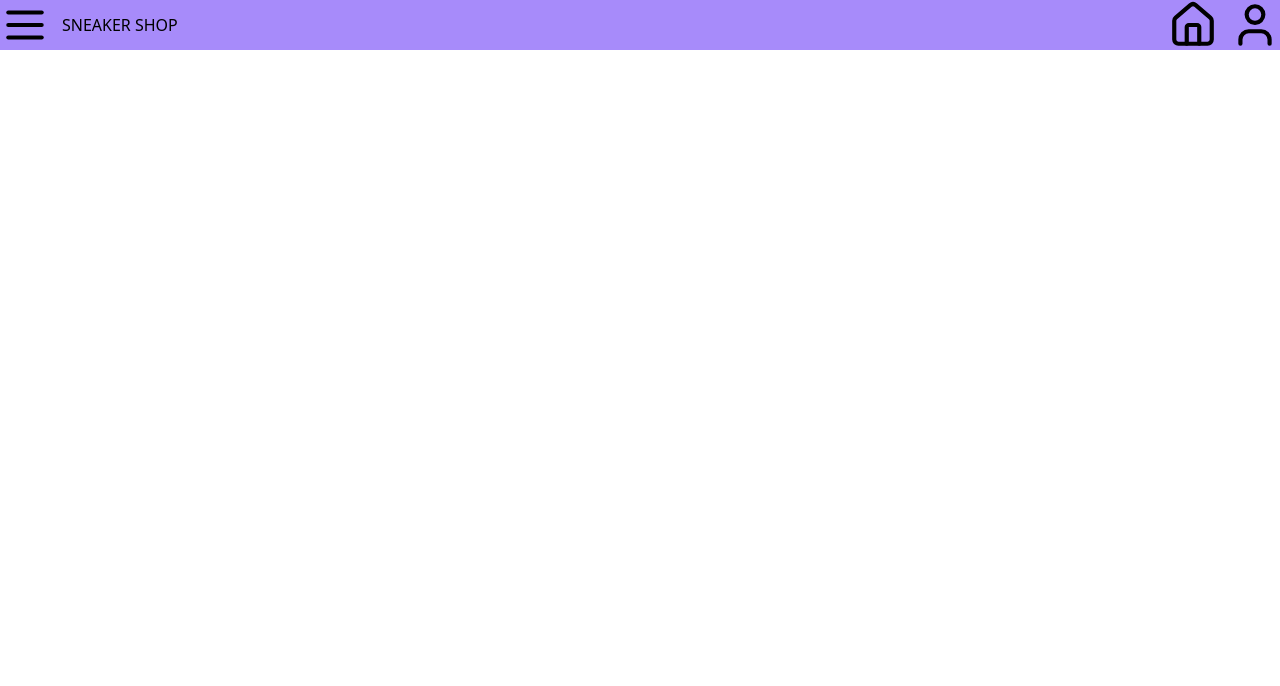
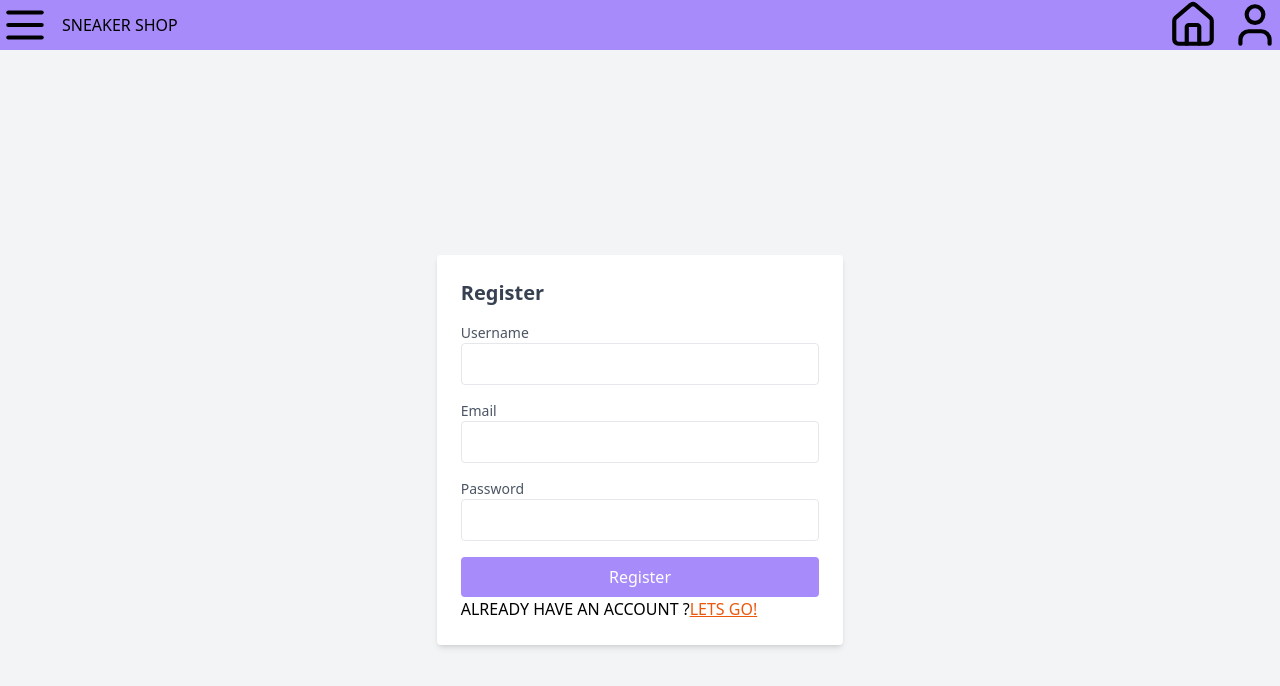
Before and after one commit to venuscyr/sneakr, a React (Vite) app in the folder frontendsneakers/: page /register in a window 1280 px wide. Shown: the top 686 px of the page. Built offline with nearby package versions, Linux system fonts and the light colour scheme.

Commit message:
mon rendu d'aujourd'hui

```diff
--- a/frontendsneakers/src/App.jsx
+++ b/frontendsneakers/src/App.jsx
@@ -1,16 +1,21 @@
+import './App.css';
+import { BrowserRouter as Router, Routes, Route } from 'react-router-dom';
+import NavBar from './components/Navbar';
+import Login from './components/Login';
+import Register from './components/Register';
+import HomePage from './components/HomePage';
 
-import './App.css'
-import NavBar from './components/Navbar'
 function App() {
-
-
   return (
-    <>
+    <Router>
       <NavBar />
-
-
-    </>
-  )
+      <Routes>
+        <Route path="/" element={<HomePage />} />
+        <Route path="/login" element={<Login />} />
+        <Route path="/register" element={<Register />} />
+      </Routes>
+    </Router>
+  );
 }
 
-export default App
+export default App;
--- /dev/null
+++ b/frontendsneakers/src/components/HomePage.jsx
@@ -0,0 +1,68 @@
+import { useState, useEffect } from "react";
+
+const HomePage = () => {
+  const [sneakers, setSneakers] = useState([]);
+  const [searchQuery, setSearchQuery] = useState("");
+  const [loading, setLoading] = useState(true);
+  const [error, setError] = useState("");
+
+  useEffect(() => {
+    const fetchSneakers = async () => {
+      try {
+        const response = await fetch("http://54.37.12.181:1337/api/sneakers");
+        const data = await response.json();
+        setSneakers(data.data); // Stocker les sneakers
+      } catch (err) {
+        setError("Erreur lors de la récupération des données");
+      } finally {
+        setLoading(false); // Arrêter le chargement
+      }
+    };
+
+    fetchSneakers();
+  }, []);
+
+  const filteredSneakers = sneakers.filter((sneaker) =>
+    sneaker.attributes.name.toLowerCase().includes(searchQuery.toLowerCase())
+  );
+
+  if (loading) return <p>Chargement...</p>;
+  if (error) return <p>{error}</p>;
+
+  return (
+    <div className="p-4">
+      <input
+        type="text"
+        placeholder="Rechercher une sneaker"
+        className="w-full p-2 mb-4 border border-gray-300 rounded"
+        value={searchQuery}
+        onChange={(e) => setSearchQuery(e.target.value)}
+      />
+
+      <div className="grid grid-cols-1 sm:grid-cols-2 md:grid-cols-3 gap-4">
+        {filteredSneakers.map((sneaker) => (
+          <div key={sneaker.id} className="p-4 border rounded shadow-md">
+            <img
+              src={sneaker.attributes.image.small} // Afficher l'image de taille "small"
+              alt={sneaker.attributes.name}
+              className="h-48 w-full object-contain mb-2"
+            />
+            <h2 className="text-lg font-bold">{sneaker.attributes.name}</h2>
+            <p className="text-gray-600">Brand: {sneaker.attributes.brand}</p>
+            <p className="text-gray-600">Price: ${sneaker.attributes.retailPrice}</p>
+            <a
+              href={sneaker.attributes.links.goat}
+              target="_blank"
+              rel="noopener noreferrer"
+              className="text-blue-500 underline"
+            >
+              View on Goat
+            </a>
+          </div>
+        ))}
+      </div>
+    </div>
+  );
+};
+
+export default HomePage;
--- a/frontendsneakers/src/components/Login.jsx
+++ b/frontendsneakers/src/components/Login.jsx
@@ -0,0 +1,94 @@
+import { useState } from "react";
+import { Link, useNavigate } from 'react-router-dom';
+
+
+const Login = () => {
+  const [email, setEmail] = useState(""); // Pour capturer l'email
+  const [password, setPassword] = useState(""); // Pour capturer le mot de passe
+  const [error, setError] = useState(""); // Pour afficher une erreur si besoin
+  const navigate = useNavigate();
+  const handleSubmit = async (e) => {
+    e.preventDefault(); // Empêche le rechargement de la page
+
+    try {
+      const response = await fetch("http://localhost:1337/api/auth/local", {
+        method: "POST",
+        headers: {
+          "Content-Type": "application/json",
+        },
+        body: JSON.stringify({
+          identifier: email,
+          password: password,
+        }),
+      });
+
+      if (!response.ok) {
+        const data = await response.json();
+        throw new Error(data.error.message || "Erreur inconnue");
+      }
+
+      const data = await response.json();
+      console.log("Login success:", data);
+
+      // Enregistre le token dans le localStorage pour une future utilisation
+      localStorage.setItem("token", data.jwt);
+
+      // Réinitialise les champs et supprime les erreurs
+      setEmail("");
+      setPassword("");
+      setError("");
+
+
+      navigate("/")
+    } catch (err) {
+      setError(err.message); // Affiche l'erreur si la connexion échoue
+    }
+  };
+
+  return (
+    <>
+    <div className="flex items-center justify-center h-screen bg-gray-100">
+      <div className="w-full max-w-sm p-6 bg-white rounded-lg shadow-md">
+        <h1 className="text-2xl font-bold mb-4 text-center">Connexion</h1>
+        {error && <p className="text-red-500 mb-4">{error}</p>}
+        <form onSubmit={handleSubmit}>
+          <div className="mb-4">
+            <label className="block text-sm font-medium text-gray-700">Email</label>
+            <input
+              type="email"
+              value={email}
+              onChange={(e) => setEmail(e.target.value)}
+              className="w-full px-4 py-2 border rounded-md focus:ring focus:ring-pink-300"
+              required
+            />
+          </div>
+          <div className="mb-4">
+            <label className="block text-sm font-medium text-gray-700">Mot de passe</label>
+            <input
+              type="password"
+              value={password}
+              onChange={(e) => setPassword(e.target.value)}
+              className="w-full px-4 py-2 border rounded-md focus:ring focus:ring-pink-300"
+              required
+            />
+          </div>
+          <button
+            type="submit"
+            className="w-full bg-violet-400 text-white py-2 rounded-md hover:bg-pink-300"
+          >
+
+            Se connecter
+          </button>
+           DONT HAVE AN ACCOUNT ?
+          <Link to="/register" className="text-yellow-900 underline"> ALLEZ Y! </Link>
+
+
+        </form>
+      </div>
+    </div>
+    </>
+
+  );
+};
+
+export default Login;
--- a/frontendsneakers/src/components/Navbar.jsx
+++ b/frontendsneakers/src/components/Navbar.jsx
@@ -1,31 +1,29 @@
 import { Menu } from 'lucide-react';
 import { House } from 'lucide-react';
 import { User } from 'lucide-react';
+import { Link } from 'react-router-dom';
 
 const Biensur = () => {
 
     return (
+        <div className='bg-current bg-violet-400 flex items-center justify-between'>
 
-    <div className='bg-current bg-violet-400 flex items-center justify-between '>
+            <div className='flex items-center gap-3'>
+                <Menu size={50} />
+                <p className=''>SNEAKER SHOP</p>
+            </div>
 
-     <div className=' flex flex items-center gap-3 '>
-      <Menu size={50} />
-      <p className=''>SNEAKER SHOP</p>
-     </div>
+            <div className='flex items-center gap-3'>
+                <Link to="/">
+                    <House size={50} />
+                </Link>
+                <Link to="/login">
+                    <User size={50} />
+                </Link>
+            </div>
 
-
-     <div className='flex items-center gap-3 '>
-      <House size={50}/>
-      <User size={50}/>
-      </div>
-
-    </div>
-    )
-
-
-
+        </div>
+    );
 }
 
-
-
-export default Biensur
+export default Biensur;
--- /dev/null
+++ b/frontendsneakers/src/components/Register.jsx
@@ -0,0 +1,97 @@
+import { useState } from "react";
+import { Link } from 'react-router-dom';
+
+const Register = () => {
+  const [username, setUsername] = useState("");
+  const [email, setEmail] = useState("");
+  const [password, setPassword] = useState("");
+
+  const handleSubmit = async (e) => {
+    e.preventDefault();
+    try {
+      const response = await fetch("http://localhost:1337/api/auth/local/register", {
+        method: "POST",
+        headers: {
+          "Content-Type": "application/json",
+        },
+        body: JSON.stringify({
+          username: username,
+          email: email,
+          password: password,
+        }),
+      });
+
+      const data = await response.json();
+      if (response.ok) {
+        console.log("Inscription réussie :", data);
+        alert("A PRESENT CONNECTEZ VOUS !");
+      } else {
+        console.error("Erreur :", data);
+        alert("Erreur : " + data.error.message);
+      }
+    } catch (error) {
+      console.error("Erreur réseau :", error);
+      alert("Erreur réseau : " + error.message);
+    }
+  };
+
+  return (
+    <div className="flex justify-center items-center h-screen bg-gray-100">
+      <form
+        onSubmit={handleSubmit}
+        className="p-6 bg-white rounded shadow-md space-y-4"
+      >
+        <h2 className="text-xl font-semibold text-gray-700">Register</h2>
+        <div>
+          <label htmlFor="username" className="block text-sm text-gray-600">
+            Username
+          </label>
+          <input
+            type="text"
+            id="username"
+            value={username}
+            onChange={(e) => setUsername(e.target.value)}
+            className="w-full px-3 py-2 border rounded focus:outline-none focus:ring focus:border-blue-300"
+            required
+          />
+        </div>
+        <div>
+          <label htmlFor="email" className="block text-sm text-gray-600">
+            Email
+          </label>
+          <input
+            type="email"
+            id="email"
+            value={email}
+            onChange={(e) => setEmail(e.target.value)}
+            className="w-full px-3 py-2 border rounded focus:outline-none focus:ring focus:border-blue-300"
+            required
+          />
+        </div>
+        <div>
+          <label htmlFor="password" className="block text-sm text-gray-600">
+            Password
+          </label>
+          <input
+            type="password"
+            id="password"
+            value={password}
+            onChange={(e) => setPassword(e.target.value)}
+            className="w-full px-3 py-2 border rounded focus:outline-none focus:ring focus:border-blue-300"
+            required
+          />
+        </div>
+        <button
+          type="submit"
+          className="w-full bg-violet-400 text-white py-2 rounded hover:bg-green-300 transition"
+        >
+          Register
+        </button>
+        ALREADY HAVE AN ACCOUNT ?
+        <Link to="/login" className="text-orange-600 underline">LETS GO!</Link>
+      </form>
+    </div>
+  );
+};
+
+export default Register;
```
Also changed, not shown: 3 other files (tests, documents, lock files or other folders).
